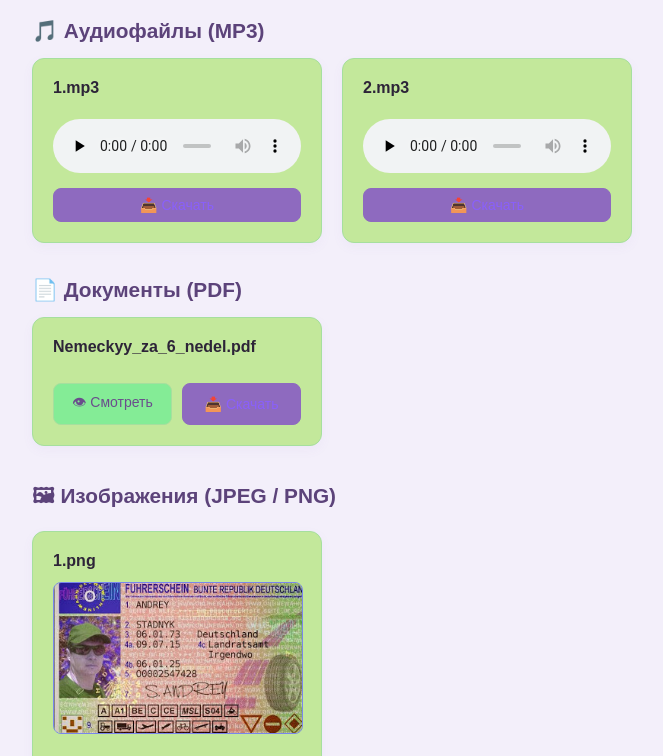
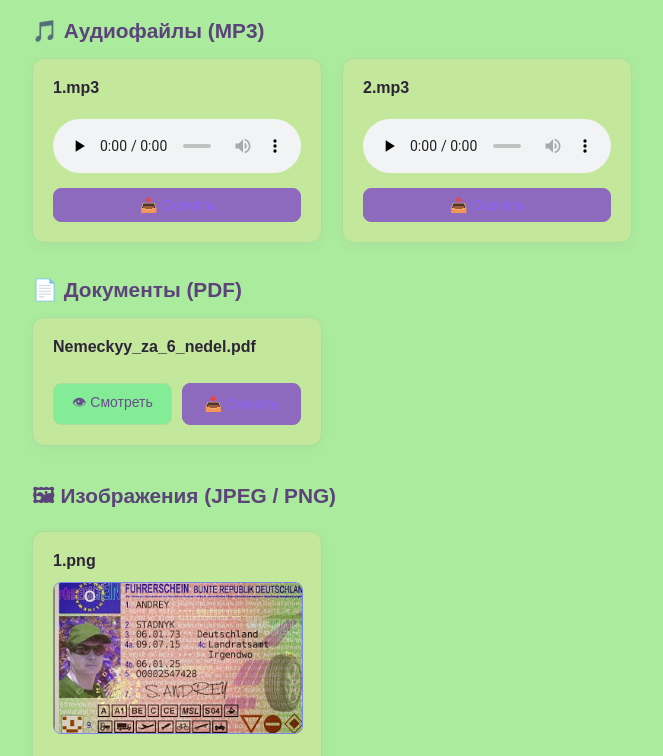
Before and after one commit to Cherry837-svg/Nemeckiy-za-6-Nedel, a plain HTML site: page index.html in a window 1280 px wide. Shown: the part 76-832 px from the top of the page, without its empty margins (308-971 px from the left). Drawn offline with Linux system fonts and the light colour scheme.

Commit message:
Update index.html

```diff
--- a/index.html
+++ b/index.html
@@ -3,11 +3,11 @@
 <head>
     <meta charset="UTF-8">
     <meta name="viewport" content="width=device-width, initial-scale=1.0">
-    <title>Моё Медиа Хранилище</title>
+    <title></title>
     <style>
         :root {
             /* Светло-сиреневый нежный фон */
-            --bg-color: #f3effa;
+            --bg-color: #abeb9d;
             /* Чистый белый цвет для карточек с файлами */
             --card-bg: #c3e89b;
             /* Глубокий темно-фиолетовый цвет текста для отличной читаемости */
```
